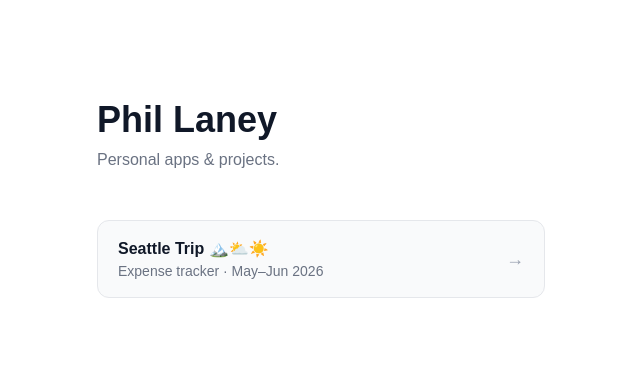
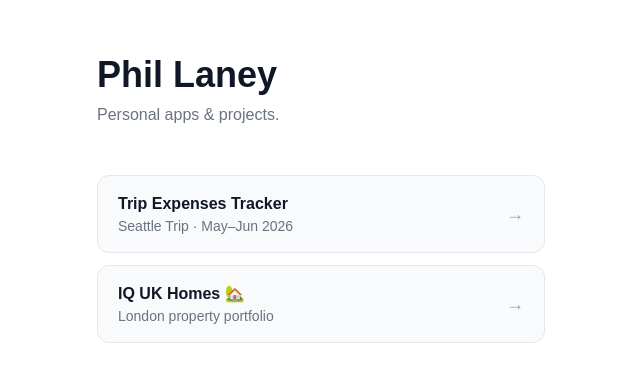
Before and after one commit to philpigpen2/seattle-trip, a Next.js app: page / in a window 1280 px wide. Shown: the part 201-582 px from the top of the page, without its empty margins (319-959 px from the left). Built offline with nearby package versions, Linux system fonts and the light colour scheme.

Commit message:
Rename trip card to Trip Expenses Tracker; add IQ UK Homes portfolio link

```diff
--- a/src/app/page.tsx
+++ b/src/app/page.tsx
@@ -13,11 +13,22 @@ export default function Home() {
             className="flex items-center justify-between w-full bg-gray-50 hover:bg-gray-100 border border-gray-200 rounded-xl px-5 py-4 transition-colors group"
           >
             <div>
-              <div className="font-semibold text-gray-900">Seattle Trip 🏔️⛅☀️</div>
-              <div className="text-sm text-gray-500">Expense tracker · May–Jun 2026</div>
+              <div className="font-semibold text-gray-900">Trip Expenses Tracker</div>
+              <div className="text-sm text-gray-500">Seattle Trip · May–Jun 2026</div>
             </div>
             <span className="text-gray-400 group-hover:text-gray-600 text-lg">→</span>
           </Link>
+
+          <a
+            href="/IQ"
+            className="flex items-center justify-between w-full bg-gray-50 hover:bg-gray-100 border border-gray-200 rounded-xl px-5 py-4 transition-colors group"
+          >
+            <div>
+              <div className="font-semibold text-gray-900">IQ UK Homes 🏡</div>
+              <div className="text-sm text-gray-500">London property portfolio</div>
+            </div>
+            <span className="text-gray-400 group-hover:text-gray-600 text-lg">→</span>
+          </a>
         </div>
       </div>
     </main>
```
